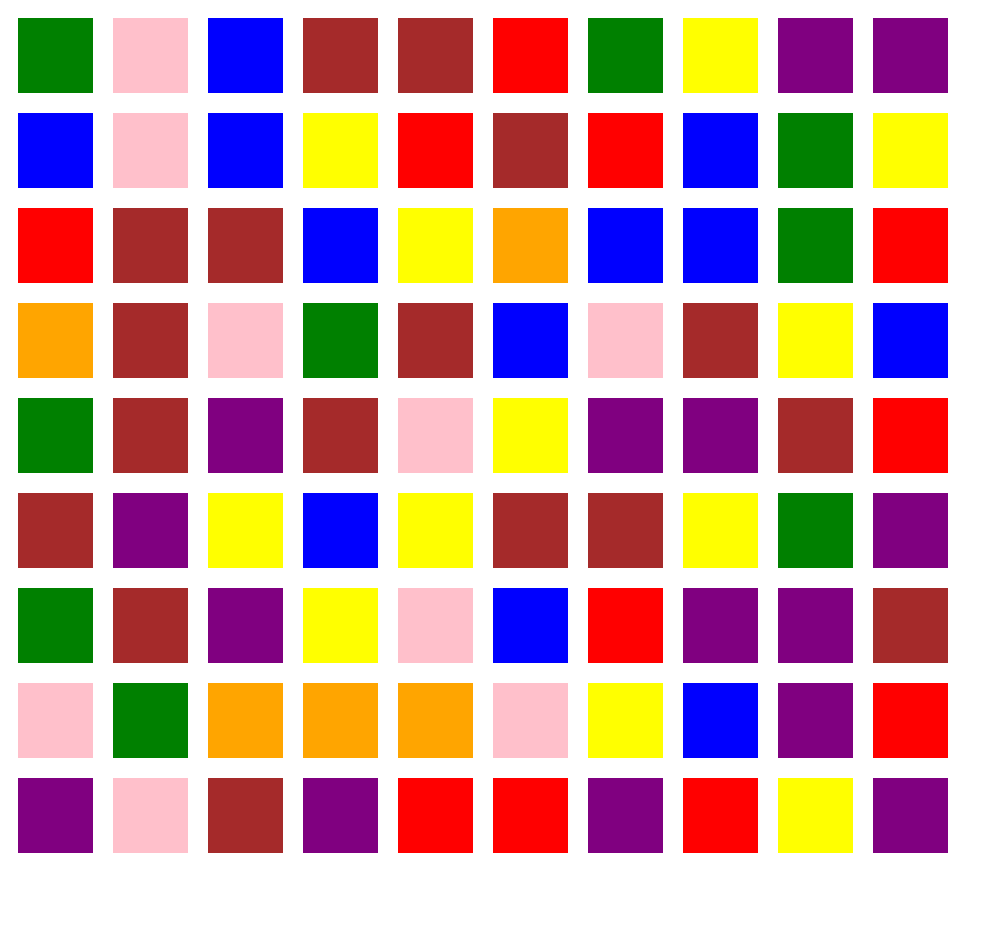
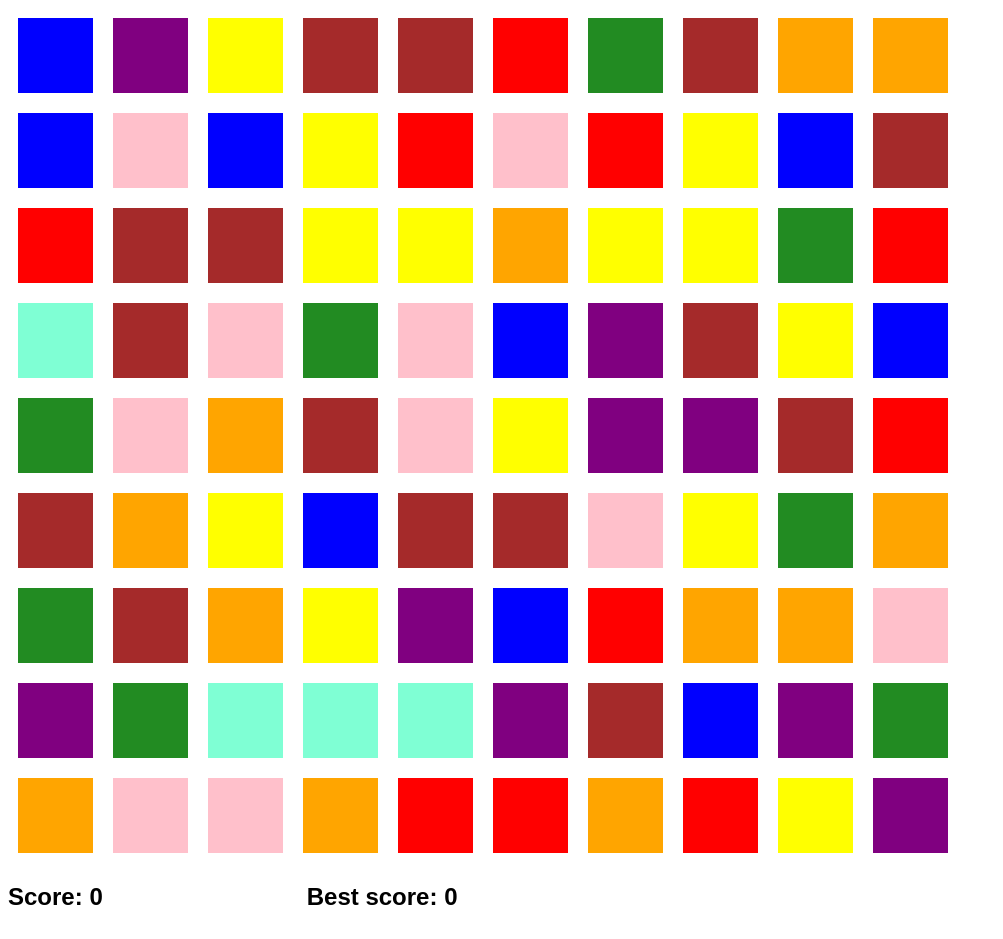
Before and after one commit to IlayBokobza/match-game, a website built with webpack: page public/index.html in a window 1280 px wide. Shown: the whole page, without its empty margins (0-1003 px from the left). Before the commit the page ends 871 px from the top, so only its background shows below. Built offline with nearby package versions, Linux system fonts and the light colour scheme.

Commit message:
general fixes and added score

```diff
--- a/public/index.html
+++ b/public/index.html
@@ -9,6 +9,8 @@
     <title>Match Game</title>
 </head>
 <body>
-
+    <div id="box-container"></div>
+    <h2>Score: <span id="score"></span></h2>
+    <h2>Best score: <span id="best-score"></span></h2>
 </body>
 </html>
--- a/public/style.css
+++ b/public/style.css
@@ -7,3 +7,9 @@
 .row{
     display: flex;
 }
+
+h2{
+    font-family: sans-serif;
+    display: inline-block;
+    margin-right: 200px;
+}
--- a/src/checkNeighbors.ts
+++ b/src/checkNeighbors.ts
@@ -7,7 +7,6 @@ type Box = {
 
 let toDelete:Box[] = []
 let newDeleted:Box[] = []
-let boxesChecked = 0
 
 //checks if box is already beening deleted
 const checkIfAlreadyDeleted = (box:Box) => {
@@ -41,7 +40,6 @@ const checkNeighbors = (board:Box[][],box:Box) => {
         newDeleted.push(neighbor)
     }
 
-    boxesChecked++
     if(newDeleted.length > 0){
         const newDeletedCopy = [...newDeleted]
         newDeleted = []
--- a/src/createBoard.ts
+++ b/src/createBoard.ts
@@ -8,7 +8,7 @@ type Box = {
 let rows = 9
 let col = 10
 
-const colors = ['red','green','blue','yellow','brown','pink','purple','orange']
+const colors = ['red','forestgreen','blue','yellow','brown','pink','purple','orange','aquamarine']
 //returns a random color
 const randomColor = () => {
     const index = Math.floor(Math.random()*colors.length)
--- a/src/index.ts
+++ b/src/index.ts
@@ -3,14 +3,16 @@ import createBoard from './createBoard'
 import dropBoxes from './dropBoxes'
 
 let board = createBoard()
+let score = 0
 
 const renderBoard = () => {
-    document.getElementsByTagName('body')[0].innerHTML = ''
-
+    //resets container
+    document.querySelector('#box-container')!.innerHTML = ''
     board.forEach(() => {
-        document.getElementsByTagName('body')[0].innerHTML += '<div class="row"></div>'
+        document.querySelector('#box-container')!.innerHTML += '<div class="row"></div>'
     })
 
+    //adds boxes
     const rows = document.querySelectorAll('.row')
     board.forEach((arr,index) => {
         arr.forEach(item => {
@@ -25,12 +27,18 @@ const renderBoard = () => {
         })
     })
 
+    //updates score
+    document.querySelector('#score')!.textContent = score.toString()
+    if(!localStorage.getItem('best-score')){
+        localStorage.setItem('best-score','0')
+    }
+    document.querySelector('#best-score')!.textContent = localStorage.getItem('best-score')
+
     document.querySelectorAll('.box').forEach(box => {
         box.addEventListener('click',(e:any) => {
             const splitId = e.target?.id.split('|')
             const y = parseInt(splitId[0])
             const x = parseInt(splitId[1])
-
             const thisBox = board[y][x]
 
             //stop func if box is deleted
@@ -47,6 +55,13 @@ const renderBoard = () => {
                 patch.forEach(box => {
                     board[box.y][box.x].color = 'none'
                 })
+                //updates score
+                score += patch.length
+                if(parseInt(localStorage.getItem('best-score')!) < score){
+                    localStorage.setItem('best-score',score.toString())
+                }
+            }else{
+                return
             }
             board = dropBoxes(patch,board)
 
```
Also changed, not shown: public/bundle.js (+7 -1 lines).
